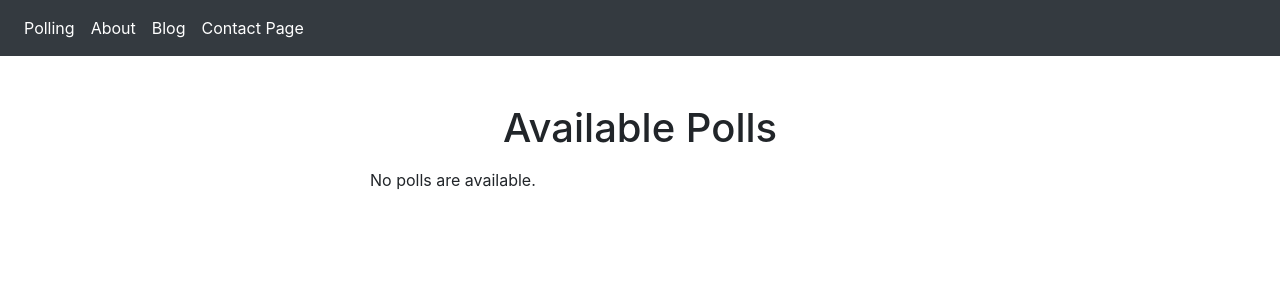
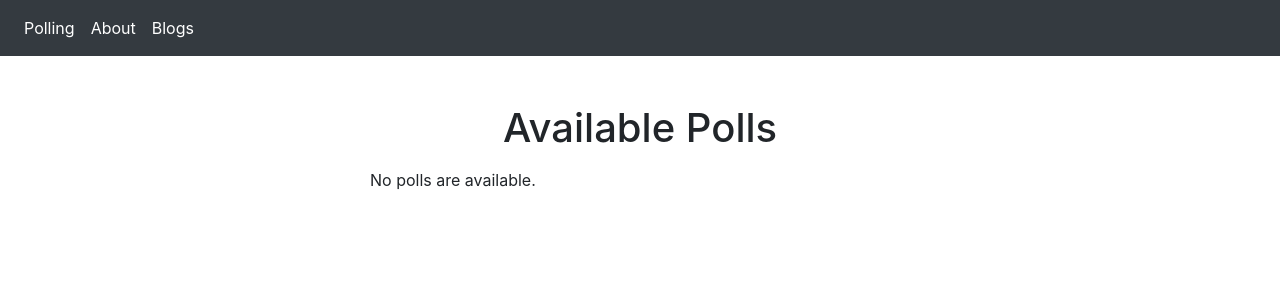
Before and after one commit to akshay310/polling, a Django app: page /polls/ in a window 1280 px wide. Shown: the top 300 px of the page. Run offline with Django 3.2, Linux system fonts and the light colour scheme; data that the repository does not hold is empty; some libraries are stand-ins or nearby versions.

Commit message:
Contact page removed

```diff
--- a/templates/base.html
+++ b/templates/base.html
@@ -24,11 +24,7 @@
             </li>
 
             <li class="nav-item active">
-                <a class="nav-link" href="#">Blog</a>
-            </li>
-
-            <li class="nav-item active">
-                <a class="nav-link" href="#">Contact Page</a>
+                <a class="nav-link" href="#">Blogs</a>
             </li>
 
             </ul>
```
